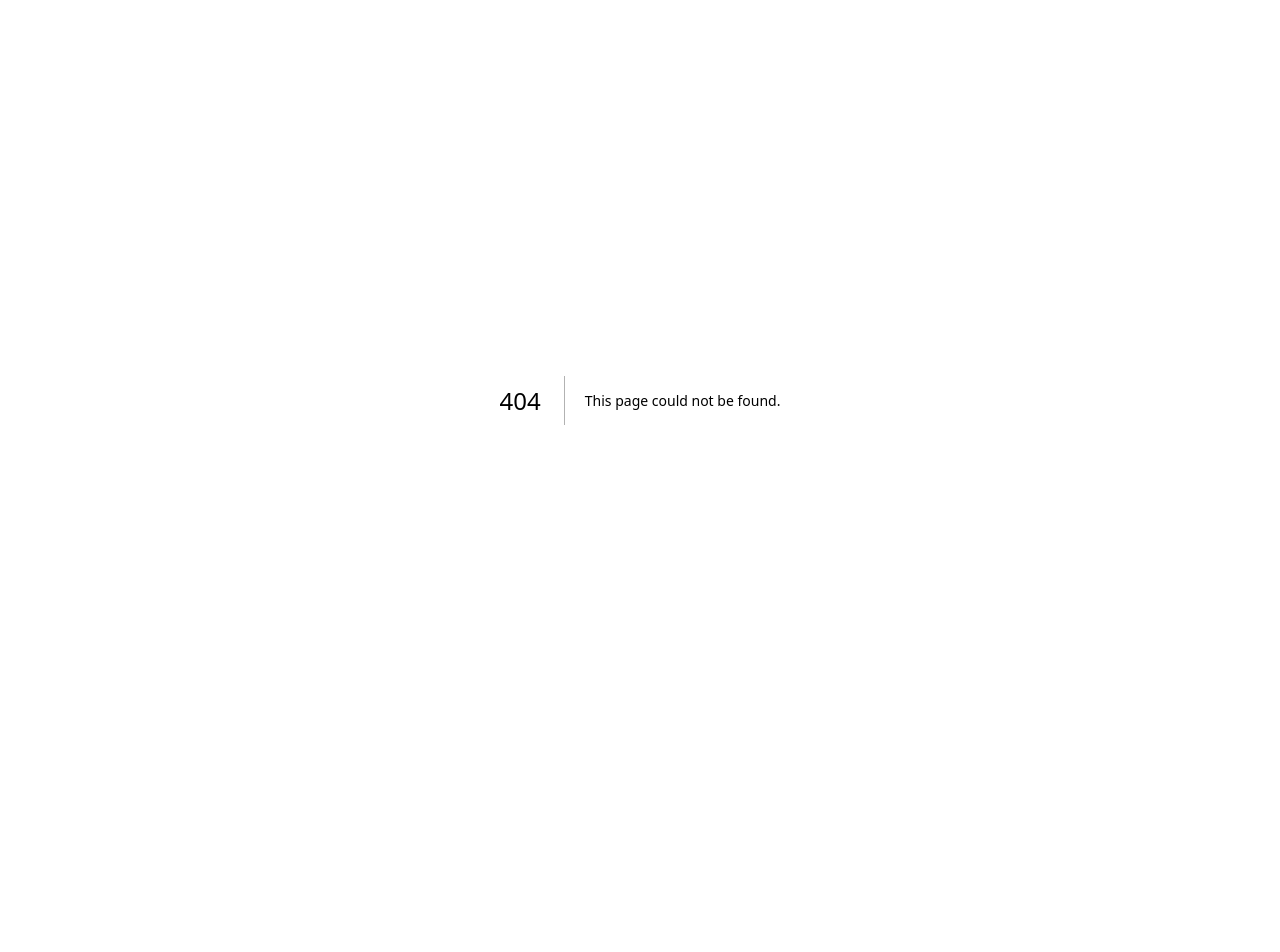
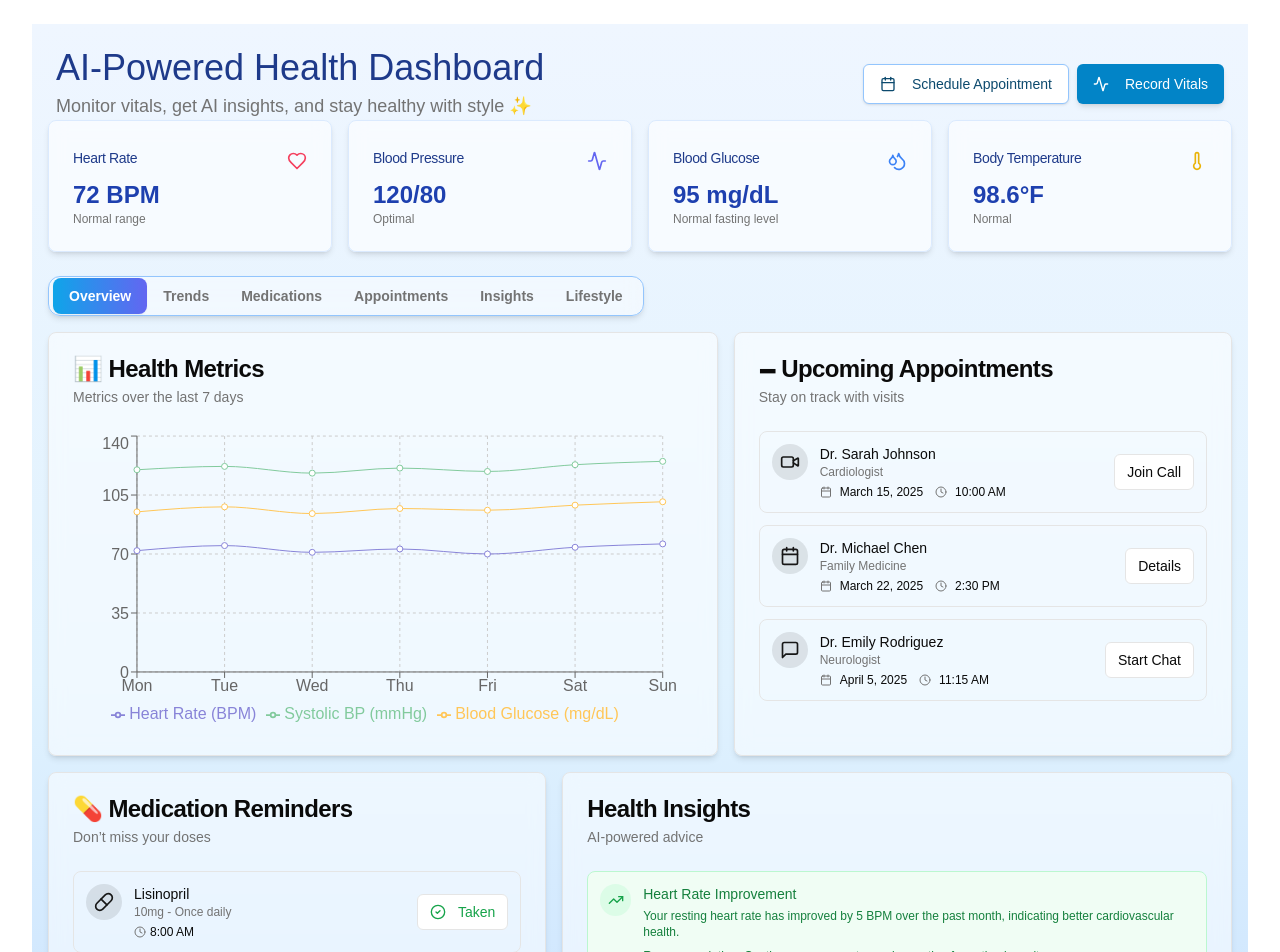
Before and after one commit to SAMRITHA-2026/Niti, a Next.js app: page /dashboard in a window 1280 px wide. Before the commit this address had no page. Shown: the top 952 px of the page. Before the commit the page ends 800 px from the top, so only its background shows below. Built offline with nearby package versions, Linux system fonts and the light colour scheme.

Commit message:
Add files via upload

```diff
--- /dev/null
+++ b/app/dashboard/page.tsx
@@ -0,0 +1,211 @@
+"use client"
+
+import { useState } from "react"
+import {
+  Card,
+  CardContent,
+  CardDescription,
+  CardHeader,
+  CardTitle
+} from "@/components/ui/card"
+import {
+  Tabs,
+  TabsContent,
+  TabsList,
+  TabsTrigger
+} from "@/components/ui/tabs"
+import { Button } from "@/components/ui/button"
+import {
+  Activity,
+  AlertTriangle,
+  Calendar,
+  Heart,
+  Thermometer,
+  Droplets,
+  Smile,
+  Brain,
+  Syringe,
+  Apple,
+  Stethoscope
+} from "lucide-react"
+
+import { DashboardHeader } from "@/components/dashboard-header"
+import { DashboardShell } from "@/components/dashboard-shell"
+import { HealthMetricsChart } from "@/components/health-metrics-chart"
+import { UpcomingAppointments } from "@/components/upcoming-appointments"
+import { MedicationReminders } from "@/components/medication-reminders"
+import { HealthInsights } from "@/components/health-insights"
+
+export default function DashboardPage() {
+  const [activeTab, setActiveTab] = useState("overview")
+
+  const overviewData = [
+    { title: "Heart Rate", icon: <Heart className="h-5 w-5 text-rose-500" />, value: "72 BPM", note: "Normal range" },
+    { title: "Blood Pressure", icon: <Activity className="h-5 w-5 text-indigo-500" />, value: "120/80", note: "Optimal" },
+    { title: "Blood Glucose", icon: <Droplets className="h-5 w-5 text-blue-500" />, value: "95 mg/dL", note: "Normal fasting level" },
+    { title: "Body Temperature", icon: <Thermometer className="h-5 w-5 text-yellow-500" />, value: "98.6°F", note: "Normal" }
+  ]
+
+  const lifestyleTips = [
+    { icon: <Apple className="text-green-600" />, title: "Eat Healthy", desc: "Maintain a balanced diet rich in fruits and vegetables." },
+    { icon: <Syringe className="text-red-600" />, title: "Vaccinations", desc: "Stay up to date with your shots." },
+    { icon: <Smile className="text-yellow-500" />, title: "Mental Health", desc: "Practice mindfulness and manage stress." },
+    { icon: <Stethoscope className="text-blue-600" />, title: "Regular Checkups", desc: "Visit your doctor regularly." }
+  ]
+
+  return (
+    <DashboardShell>
+      <div className="min-h-screen bg-gradient-to-b from-blue-50 via-sky-100 to-blue-200 text-blue-900 px-4 py-6">
+        <DashboardHeader heading=" AI-Powered Health Dashboard" text="Monitor vitals, get AI insights, and stay healthy with style ✨">
+          <Button variant="outline" className="ml-auto hover:bg-white/40 backdrop-blur text-sky-900 border border-blue-300 shadow">
+            <Calendar className="mr-2 h-4 w-4" />
+            Schedule Appointment
+          </Button>
+          <Button className="bg-sky-600 hover:bg-sky-700 text-white shadow-md">
+            <Activity className="mr-2 h-4 w-4" />
+            Record Vitals
+          </Button>
+        </DashboardHeader>
+
+        <div className="grid gap-4 md:grid-cols-2 lg:grid-cols-4">
+          {overviewData.map((item, idx) => (
+            <Card key={idx} className="bg-white/60 backdrop-blur border border-blue-100 shadow-md hover:shadow-xl transition">
+              <CardHeader className="flex flex-row items-center justify-between pb-2">
+                <CardTitle className="text-sm font-medium text-blue-900">{item.title}</CardTitle>
+                {item.icon}
+              </CardHeader>
+              <CardContent>
+                <div className="text-2xl font-bold text-blue-800">{item.value}</div>
+                <p className="text-xs text-muted-foreground">{item.note}</p>
+              </CardContent>
+            </Card>
+          ))}
+        </div>
+
+        <Tabs defaultValue="overview" className="space-y-4 mt-6" onValueChange={setActiveTab}>
+          <TabsList className="bg-white/40 backdrop-blur border border-blue-300 rounded-xl shadow-md p-1">
+            {["overview", "trends", "medications", "appointments", "insights", "lifestyle"].map((tab) => (
+              <TabsTrigger
+                key={tab}
+                value={tab}
+                className="rounded-lg text-sm font-semibold data-[state=active]:bg-gradient-to-r data-[state=active]:from-sky-500 data-[state=active]:to-indigo-500 data-[state=active]:text-white px-4 py-2"
+              >
+                {tab.charAt(0).toUpperCase() + tab.slice(1)}
+              </TabsTrigger>
+            ))}
+          </TabsList>
+
+          <TabsContent value="overview" className="space-y-4">
+            <div className="grid gap-4 md:grid-cols-2 lg:grid-cols-7">
+              <Card className="lg:col-span-4 bg-white/50 backdrop-blur shadow-md">
+                <CardHeader>
+                  <CardTitle>📊 Health Metrics</CardTitle>
+                  <CardDescription>Metrics over the last 7 days</CardDescription>
+                </CardHeader>
+                <CardContent className="pl-2">
+                  <HealthMetricsChart />
+                </CardContent>
+              </Card>
+
+              <Card className="lg:col-span-3 bg-white/50 backdrop-blur shadow-md">
+                <CardHeader>
+                  <CardTitle>🗕️ Upcoming Appointments</CardTitle>
+                  <CardDescription>Stay on track with visits</CardDescription>
+                </CardHeader>
+                <CardContent>
+                  <UpcomingAppointments />
+                </CardContent>
+              </Card>
+            </div>
+
+            <div className="grid gap-4 md:grid-cols-2 lg:grid-cols-7">
+              <Card className="lg:col-span-3 bg-white/50 backdrop-blur shadow-md">
+                <CardHeader>
+                  <CardTitle>💊 Medication Reminders</CardTitle>
+                  <CardDescription>Don’t miss your doses</CardDescription>
+                </CardHeader>
+                <CardContent>
+                  <MedicationReminders />
+                </CardContent>
+              </Card>
+
+              <Card className="lg:col-span-4 bg-white/50 backdrop-blur shadow-md">
+                <CardHeader>
+                  <CardTitle> Health Insights</CardTitle>
+                  <CardDescription>AI-powered advice</CardDescription>
+                </CardHeader>
+                <CardContent>
+                  <HealthInsights />
+                </CardContent>
+              </Card>
+            </div>
+          </TabsContent>
+
+          {"trends,medications,appointments,insights,lifestyle".split(",").map((tab) => (
+            <TabsContent key={tab} value={tab} className="space-y-4">
+              <Card className="bg-white/50 backdrop-blur shadow-md">
+                <CardHeader>
+                  <CardTitle>
+                    {tab === "trends"
+                      ? "📈 Long-term Health Trends"
+                      : tab === "medications"
+                      ? "💊 Medication Management"
+                      : tab === "appointments"
+                      ? "🗖️ Appointment Calendar"
+                      : tab === "insights"
+                      ? "🧠 AI Health Insights"
+                      : "🌿 Lifestyle Tips"}
+                  </CardTitle>
+                  <CardDescription>
+                    {tab === "trends"
+                      ? "View your health metrics over time"
+                      : tab === "medications"
+                      ? "Track and manage your medications"
+                      : tab === "appointments"
+                      ? "Manage your healthcare appointments"
+                      : tab === "insights"
+                      ? "Personalized recommendations"
+                      : "Stay well with healthy habits"}
+                  </CardDescription>
+                </CardHeader>
+                <CardContent>
+                  {tab === "lifestyle" ? (
+                    <div className="grid gap-4 sm:grid-cols-2">
+                      {lifestyleTips.map((tip, i) => (
+                        <Card key={i} className="p-4 flex items-start gap-4 border-l-4 border-green-500 bg-green-50">
+                          <div className="mt-1">{tip.icon}</div>
+                          <div>
+                            <p className="font-semibold text-green-800">{tip.title}</p>
+                            <p className="text-sm text-green-700">{tip.desc}</p>
+                          </div>
+                        </Card>
+                      ))}
+                    </div>
+                  ) : (
+                    <div className="h-[300px] flex items-center justify-center border rounded-md">
+                      <p className="text-muted-foreground">Coming soon</p>
+                    </div>
+                  )}
+                </CardContent>
+              </Card>
+            </TabsContent>
+          ))}
+        </Tabs>
+
+        <Card className="mt-6 border-l-4 border-orange-400 bg-orange-100 dark:bg-orange-950 shadow-md animate-pulse">
+          <CardHeader className="flex flex-row items-center gap-2 py-2">
+            <AlertTriangle className="h-4 w-4 text-orange-600" />
+            <CardTitle className="text-sm font-semibold text-orange-700 dark:text-orange-300">
+              ⚠️ Health Alert
+            </CardTitle>
+          </CardHeader>
+          <CardContent className="pb-3 pt-0">
+            <p className="text-sm text-orange-800 dark:text-orange-300">
+              Your blood pressure has been slightly elevated this week. Consider scheduling a check-up with your physician.
+            </p>
+          </CardContent>
+        </Card>
+      </div>
+    </DashboardShell>
+  )
+}
```
